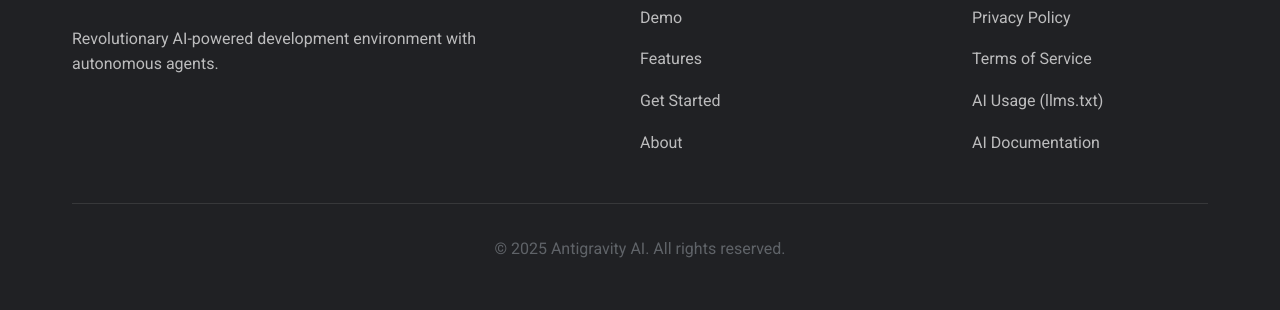
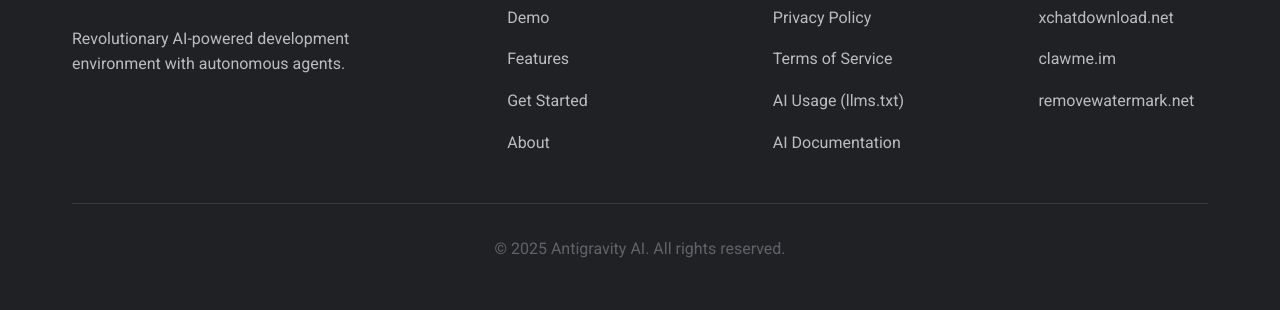
Before and after one commit to MuRyanice/Google-antigravity, a plain HTML site: page index.html in a window 1280 px wide. Shown: the part 5735-6045 px from the top of the page. Drawn offline with Linux system fonts and the light colour scheme; a web font is replaced by a local one.

Commit message:
Add footer friend links

```diff
--- a/css/styles.css
+++ b/css/styles.css
@@ -727,7 +727,7 @@ a {
 
 .footer-content {
     display: grid;
-    grid-template-columns: 2fr 1fr 1fr;
+    grid-template-columns: 2fr 1fr 1fr 1fr;
     gap: var(--spacing-3xl);
     margin-bottom: var(--spacing-xl);
 }
--- a/index.html
+++ b/index.html
@@ -501,6 +501,14 @@
                         <li><a href="/llms-full.txt" class="footer-link">AI Documentation</a></li>
                     </ul>
                 </div>
+                <div class="footer-column">
+                    <h3 class="footer-heading">友情链接</h3>
+                    <ul class="footer-links">
+                        <li><a href="https://xchatdownload.net/" class="footer-link" rel="dofollow" target="_blank">xchatdownload.net</a></li>
+                        <li><a href="https://clawme.im" class="footer-link" rel="dofollow" target="_blank">clawme.im</a></li>
+                        <li><a href="https://removewatermark.net" class="footer-link" rel="dofollow" target="_blank">removewatermark.net</a></li>
+                    </ul>
+                </div>
             </div>
             <div class="footer-bottom">
                 <p>&copy; 2025 Antigravity AI. All rights reserved.</p>
```
